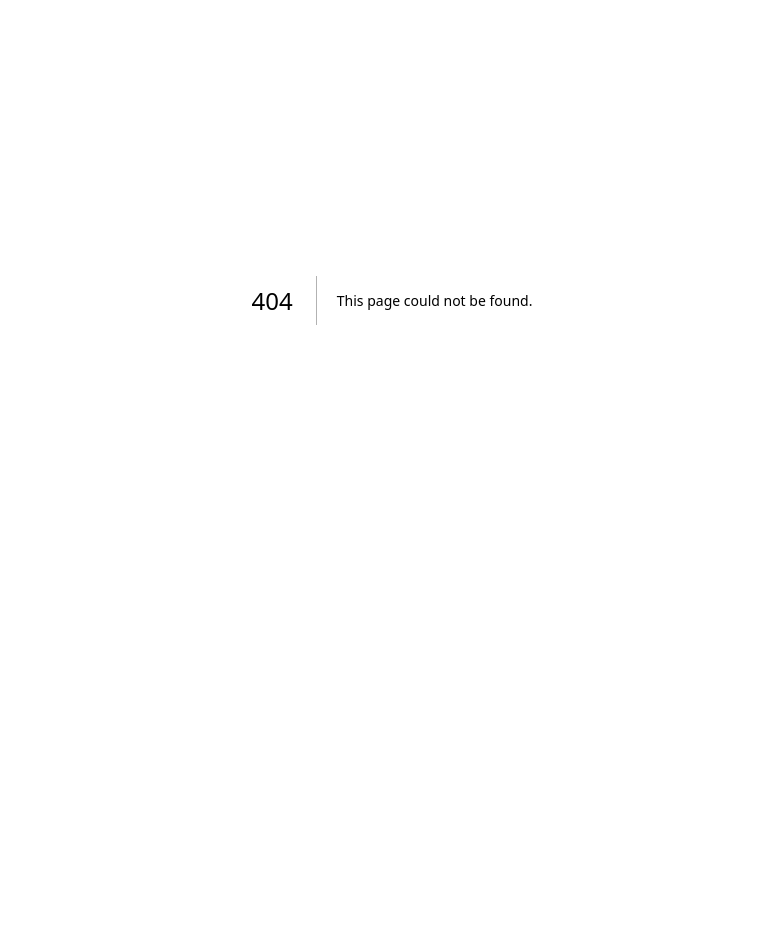
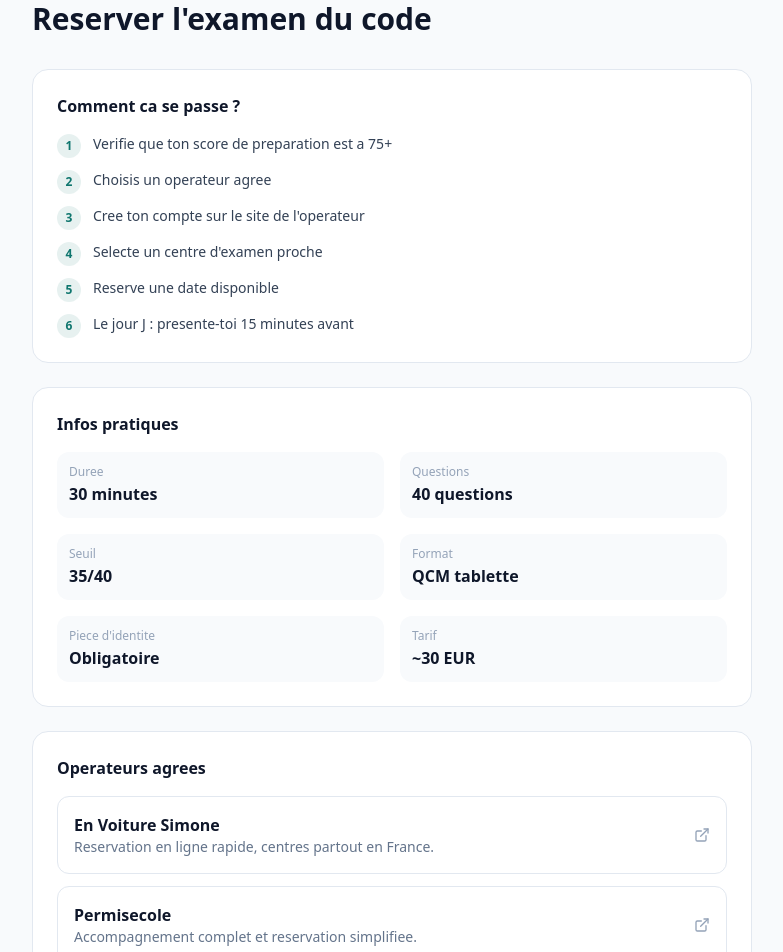
Before and after one commit to Salah8704/code-R, a Next.js app in the folder code-route-mvp/: page /booking in a window 1280 px wide. Before the commit this address had no page. Shown: the part 100-1052 px from the top of the page, without its empty margins (248-1031 px from the left). Before the commit the page ends 800 px from the top, so only its background shows below. Built offline with nearby package versions, Linux system fonts and the light colour scheme.

Commit message:
add page.tsx

```diff
--- /dev/null
+++ b/code-route-mvp/app/booking/page.tsx
@@ -0,0 +1,31 @@
+import Link from "next/link";
+import { ArrowLeft, ExternalLink, CheckCircle } from "lucide-react";
+export const metadata = { title: "Reserver son examen du code | Code Route", description: "Tu es pret ? Voici comment reserver ton examen du code de la route." };
+const OPERATORS = [
+  { name:"En Voiture Simone", description:"Reservation en ligne rapide, centres partout en France.", url:"https://www.envoituresimone.com" },
+  { name:"Permisecole", description:"Accompagnement complet et reservation simplifiee.", url:"https://www.permisecole.com" },
+  { name:"iCar", description:"Reseau national d'auto-ecoles avec reservation en ligne.", url:"https://www.icar.fr" },
+];
+const STEPS = ["Verifie que ton score de preparation est a 75+","Choisis un operateur agree","Cree ton compte sur le site de l'operateur","Selecte un centre d'examen proche","Reserve une date disponible","Le jour J : presente-toi 15 minutes avant"];
+export default function BookingPage() {
+  return (
+    <main className="min-h-screen bg-slate-50">
+      <header className="border-b border-slate-200 bg-white"><div className="mx-auto flex max-w-3xl items-center justify-between px-6 py-4"><Link href="/dashboard" className="flex items-center gap-1 text-sm text-slate-400 hover:text-slate-700"><ArrowLeft className="h-4 w-4"/>Dashboard</Link><span className="text-lg font-bold text-brand">Code Route</span></div></header>
+      <div className="mx-auto max-w-3xl px-6 py-10">
+        <h1 className="text-3xl font-bold text-slate-900 mb-8">Reserver l&apos;examen du code</h1>
+        <div className="rounded-2xl border border-slate-200 bg-white p-6 mb-6">
+          <h2 className="font-semibold text-slate-900 mb-4">Comment ca se passe ?</h2>
+          <ol className="space-y-3">{STEPS.map((step,i)=><li key={i} className="flex items-start gap-3"><span className="flex h-6 w-6 flex-shrink-0 items-center justify-center rounded-full bg-brand/10 text-xs font-bold text-brand">{i+1}</span><span className="text-sm text-slate-700">{step}</span></li>)}</ol>
+        </div>
+        <div className="rounded-2xl border border-slate-200 bg-white p-6 mb-6">
+          <h2 className="font-semibold text-slate-900 mb-4">Infos pratiques</h2>
+          <div className="grid gap-4 sm:grid-cols-2">{[{label:"Duree",value:"30 minutes"},{label:"Questions",value:"40 questions"},{label:"Seuil",value:"35/40"},{label:"Format",value:"QCM tablette"},{label:"Piece d'identite",value:"Obligatoire"},{label:"Tarif",value:"~30 EUR"}].map(info=><div key={info.label} className="rounded-xl bg-slate-50 p-3"><p className="text-xs text-slate-400">{info.label}</p><p className="mt-0.5 font-semibold text-slate-900">{info.value}</p></div>)}</div>
+        </div>
+        <div className="rounded-2xl border border-slate-200 bg-white p-6">
+          <h2 className="font-semibold text-slate-900 mb-4">Operateurs agrees</h2>
+          <div className="space-y-3">{OPERATORS.map(op=><a key={op.name} href={op.url} target="_blank" rel="noopener noreferrer" className="flex items-center justify-between rounded-xl border border-slate-200 p-4 hover:border-brand hover:bg-brand/5 transition-colors group"><div><p className="font-semibold text-slate-900 group-hover:text-brand">{op.name}</p><p className="text-sm text-slate-500">{op.description}</p></div><ExternalLink className="h-4 w-4 text-slate-400 group-hover:text-brand flex-shrink-0"/></a>)}</div>
+        </div>
+      </div>
+    </main>
+  );
+}
```
